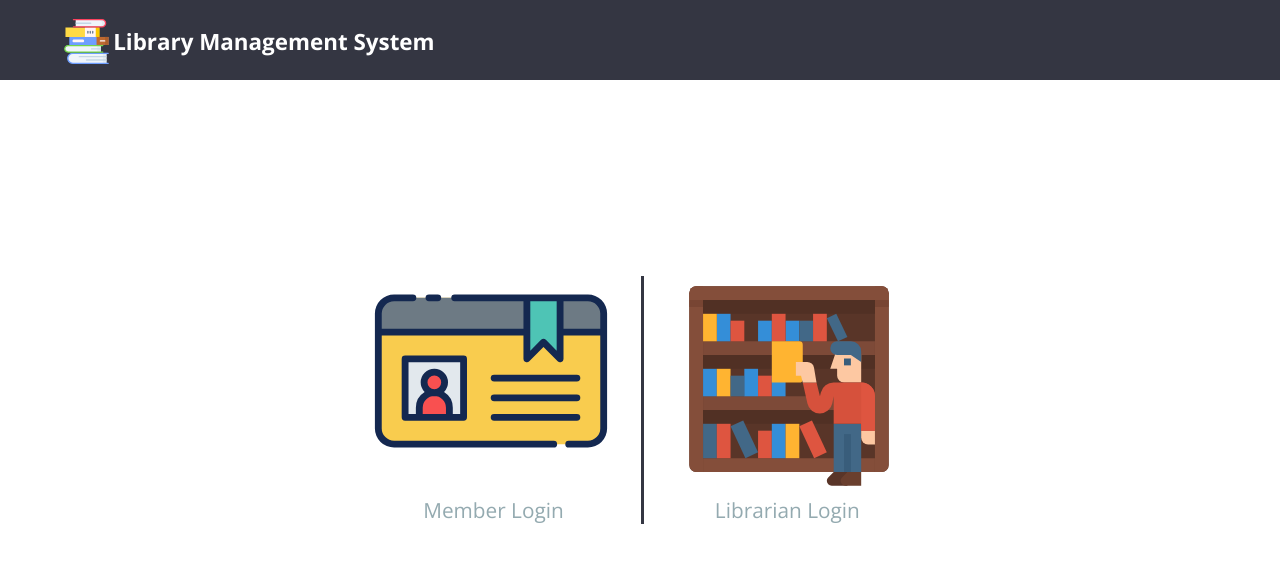
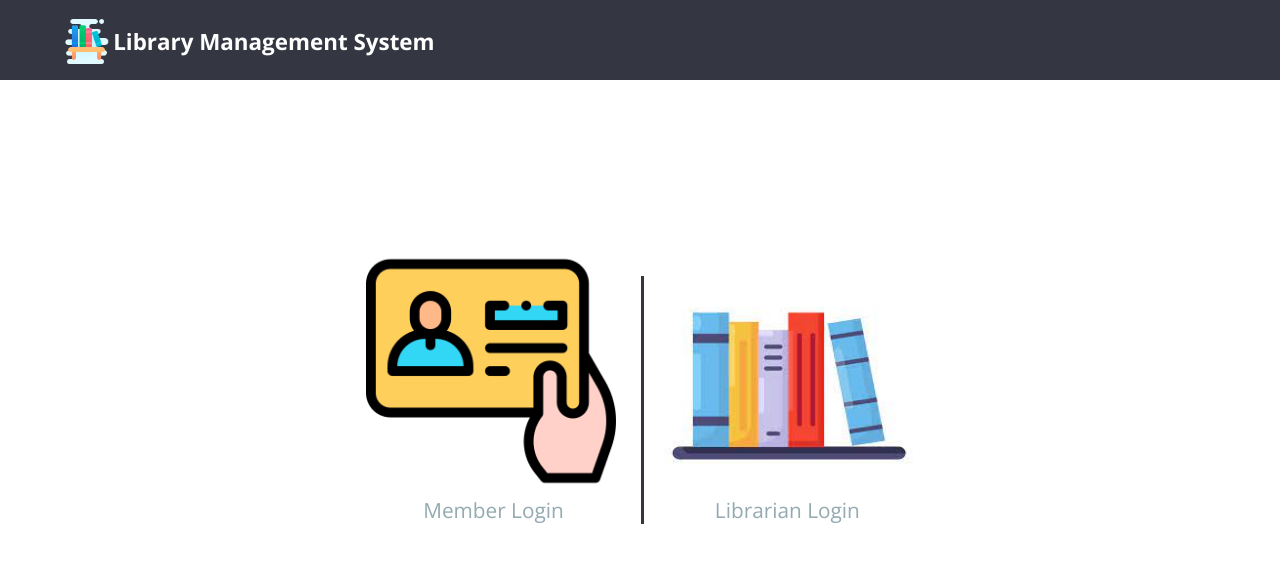
Before and after one commit to InuriIlangakoon/Library-System, a PHP site: page / in a window 1280 px wide. Shown: the top 563 px of the page. Run offline with PHP 8.4, Linux system fonts and the light colour scheme.

Commit message:
Update images and colors

```diff
--- a/header.php
+++ b/header.php
@@ -7,7 +7,7 @@
 		<header>
 			<a href="./">
 				<div id="cd-logo">
-					<img src="img/ic_logo2.svg" alt="Logo" width="45" height="45" />
+					<img src="img/icons8-book-shelf-64.png" alt="Logo" width="45" height="45" />
 					<p>Library Management System</p>
 				</div>
 			</a>
--- a/index.php
+++ b/index.php
@@ -19,14 +19,14 @@
 		<div id="allTheThings">
 			<div id="member">
 				<a href="member">
-					<img src="img/ic_membership.svg" width="250px" height="auto"/><br />
+					<img src="img/member.png" width="250px" height="auto"/><br />
 					&nbsp;Member Login
 				</a>
 			</div>
 			<div id="verticalLine">
 				<div id="librarian">
 					<a id="librarian-link" href="librarian">
-						<img src="img/ic_librarian2.svg" width="250px" height="220" /><br />
+						<img src="img/library2.jpg" width="250px" height="220" /><br />
 						&nbsp;&nbsp;&nbsp;Librarian Login
 					</a>
 				</div>
--- a/librarian/css/home_style.css
+++ b/librarian/css/home_style.css
@@ -20,7 +20,7 @@ body {
   width: 100%;
   border: none;
   border-radius: 30px;
-  background: #428594;
+  background: #a151c0;
   /* border-radius: 0.25em; */
   padding: 16px 20px;
   margin-bottom: 20px;
--- a/librarian/header_librarian.php
+++ b/librarian/header_librarian.php
@@ -7,7 +7,7 @@
 		<header>
 			<div id="cd-logo">
 				<a href="../">
-					<img src="img/ic_logo2.svg" alt="Logo" width="45" height="45" />
+					<img src="img/icons8-book-shelf-64.png" alt="Logo" width="45" height="45" />
 					<p>Library Management System</p>
 				</a>
 			</div>
--- a/member/header_member.php
+++ b/member/header_member.php
@@ -7,7 +7,7 @@
 		<header>
 			<div id="cd-logo">
 				<a href="../">
-					<img src="img/ic_logo2.svg" alt="Logo" width="45" height="45" />
+					<img src="img/icons8-book-shelf-64.png" alt="Logo" width="45" height="45" />
 					<p>Library Management System</p>
 				</a>
 			</div>
```
Also changed, not shown: img/icons8-book-shelf-64.png (added), img/library2.jpg (added), img/member.png (added), librarian/img/icons8-book-shelf-64.png (added), member/img/icons8-book-shelf-64.png (added).
